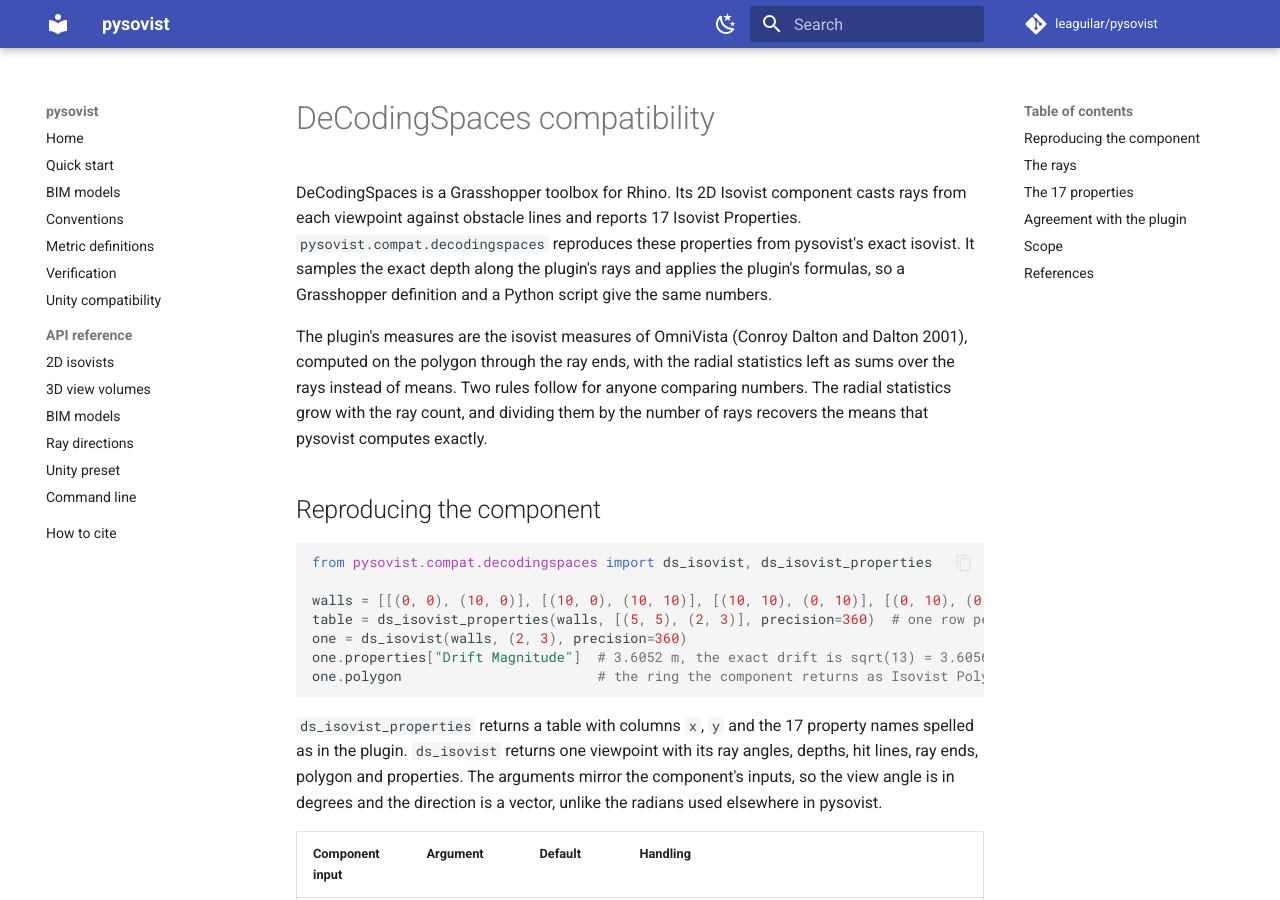
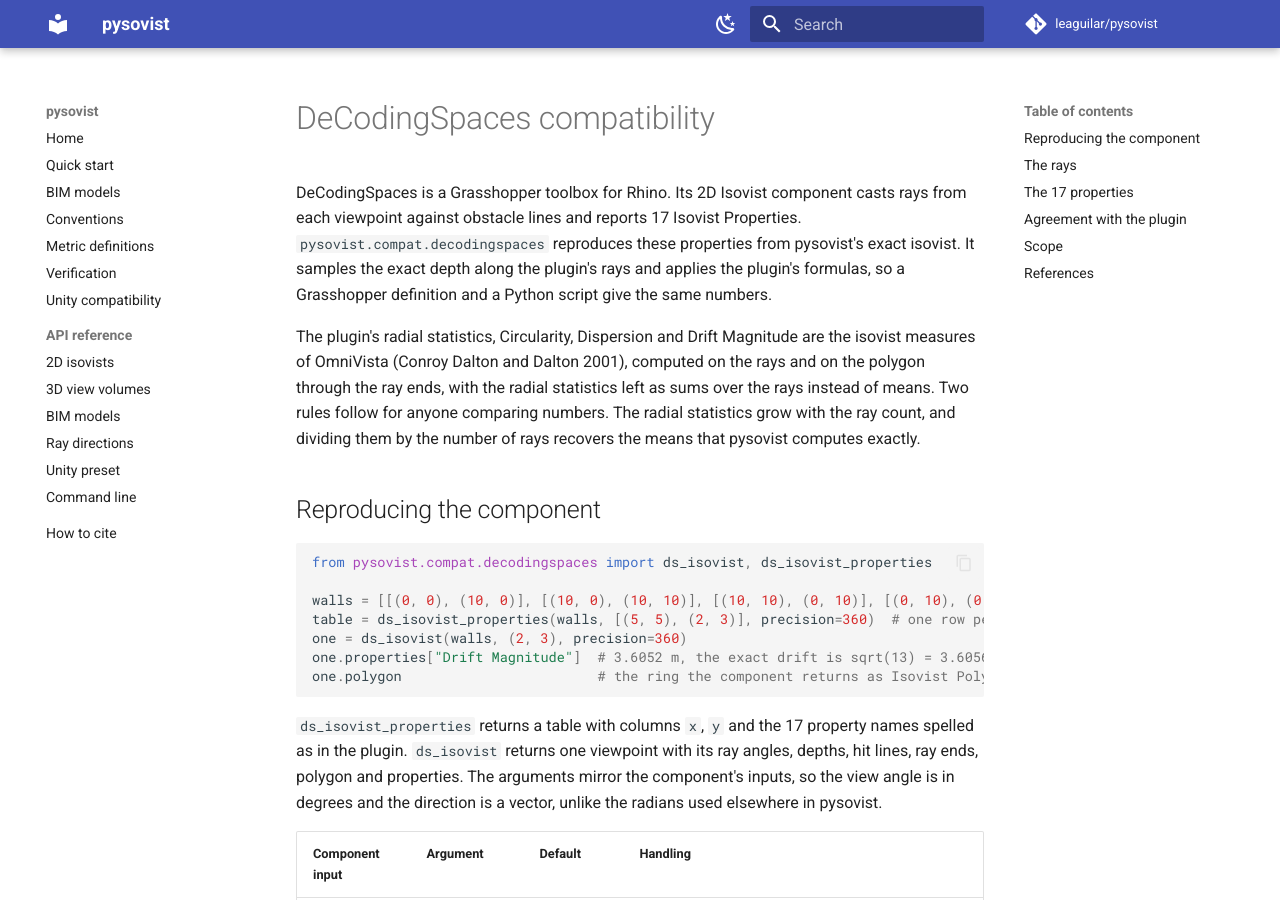
Before and after one commit to leaguilar/pysovist, an MkDocs documentation site: the page built from docs/decodingspaces.md, in a window 1280 px wide and 900 px high. Built offline with MkDocs 1.6.1 and Material for MkDocs 9.7.7, drawn with Linux system fonts in a browser that asks for light colours; comment, search, counter and statistics services are not loaded.

Commit message:
Attribute to OmniVista only the measures its definitions cover

```diff
--- a/docs/decodingspaces.md
+++ b/docs/decodingspaces.md
@@ -2,7 +2,7 @@
 
 DeCodingSpaces is a Grasshopper toolbox for Rhino. Its 2D Isovist component casts rays from each viewpoint against obstacle lines and reports 17 Isovist Properties. `pysovist.compat.decodingspaces` reproduces these properties from pysovist's exact isovist. It samples the exact depth along the plugin's rays and applies the plugin's formulas, so a Grasshopper definition and a Python script give the same numbers.
 
-The plugin's measures are the isovist measures of OmniVista (Conroy Dalton and Dalton 2001), computed on the polygon through the ray ends, with the radial statistics left as sums over the rays instead of means. Two rules follow for anyone comparing numbers. The radial statistics grow with the ray count, and dividing them by the number of rays recovers the means that pysovist computes exactly.
+The plugin's radial statistics, Circularity, Dispersion and Drift Magnitude are the isovist measures of OmniVista (Conroy Dalton and Dalton 2001), computed on the rays and on the polygon through the ray ends, with the radial statistics left as sums over the rays instead of means. Two rules follow for anyone comparing numbers. The radial statistics grow with the ray count, and dividing them by the number of rays recovers the means that pysovist computes exactly.
 
 ## Reproducing the component
 
```
